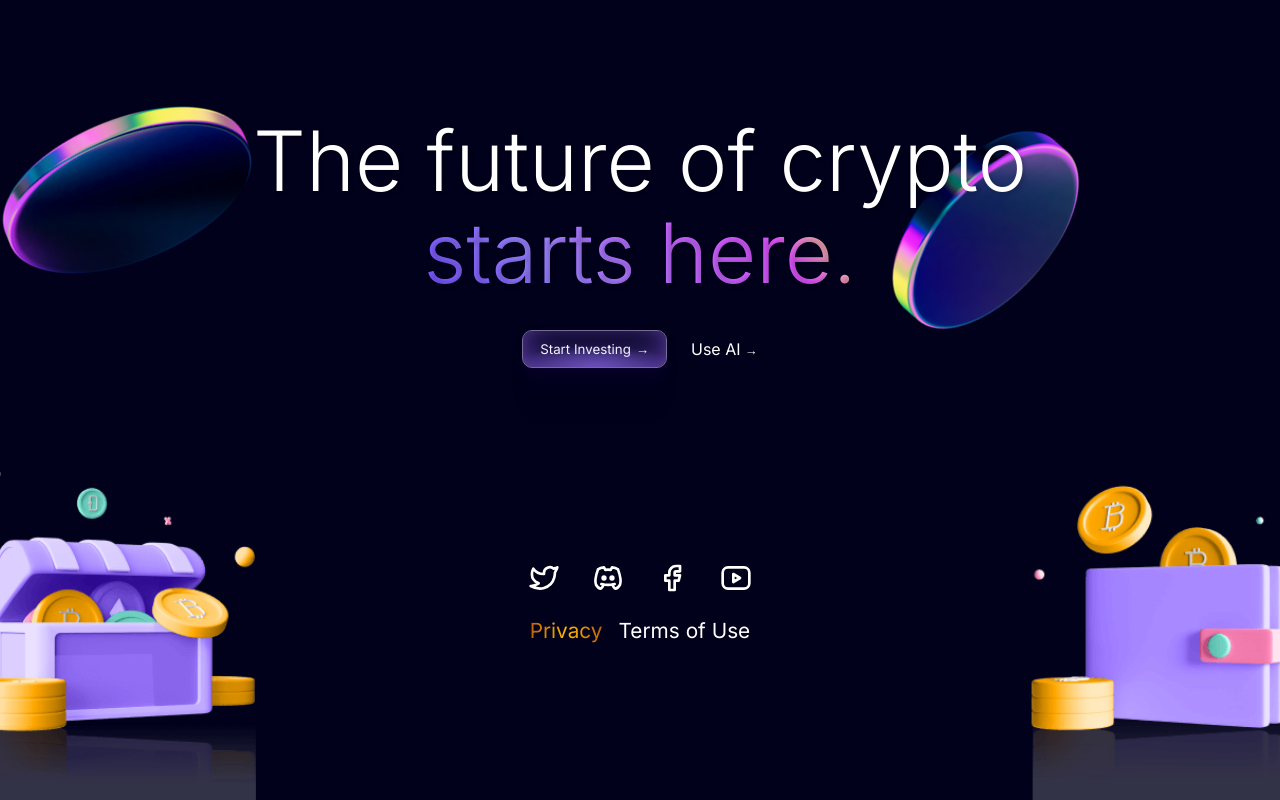
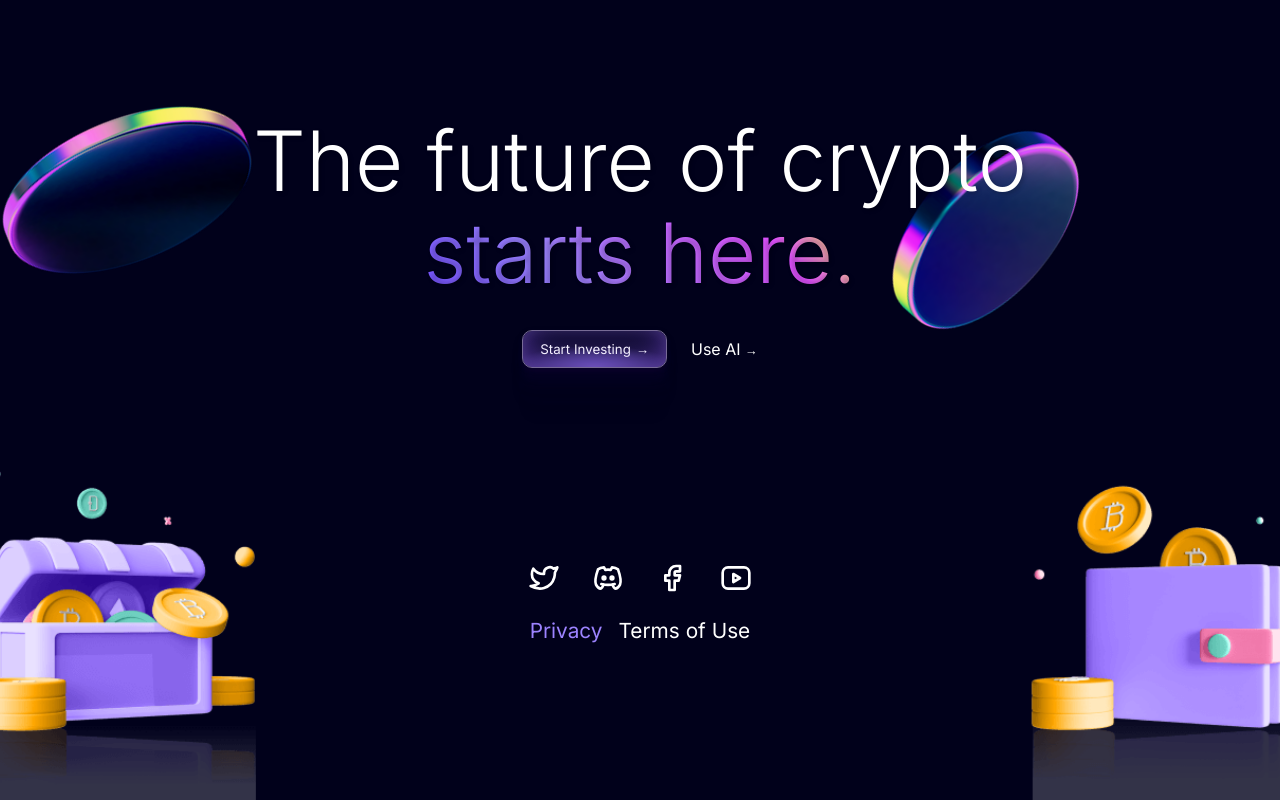
Before and after one commit to HeryRuiz/YouCoin-CryptoMarket, a React (Vite) app: page / in a window 1280 px wide. In both pictures the pointer is over the element "Privacy". Shown: the part 2943-3743 px from the top of the page. Built offline with nearby package versions, Linux system fonts and the light colour scheme; no server answers.

Commit message:
changed hover for footer

```diff
--- a/src/styles/Footer.css
+++ b/src/styles/Footer.css
@@ -42,13 +42,13 @@ footer {
 }
 
 .footer-content__text p:hover {
-  color: transparent;
-  background-image: linear-gradient(to right, #c26004, #fcb900, #c26004);
-  background-clip: text;
-  -webkit-background-clip: text;
+  color: #9c83ff;
 }
 
 .footer-icon {
   width: 2rem;
   height: 2.5rem;
 }
+.footer-icon:hover {
+  color: #9c83ff;
+}
```
